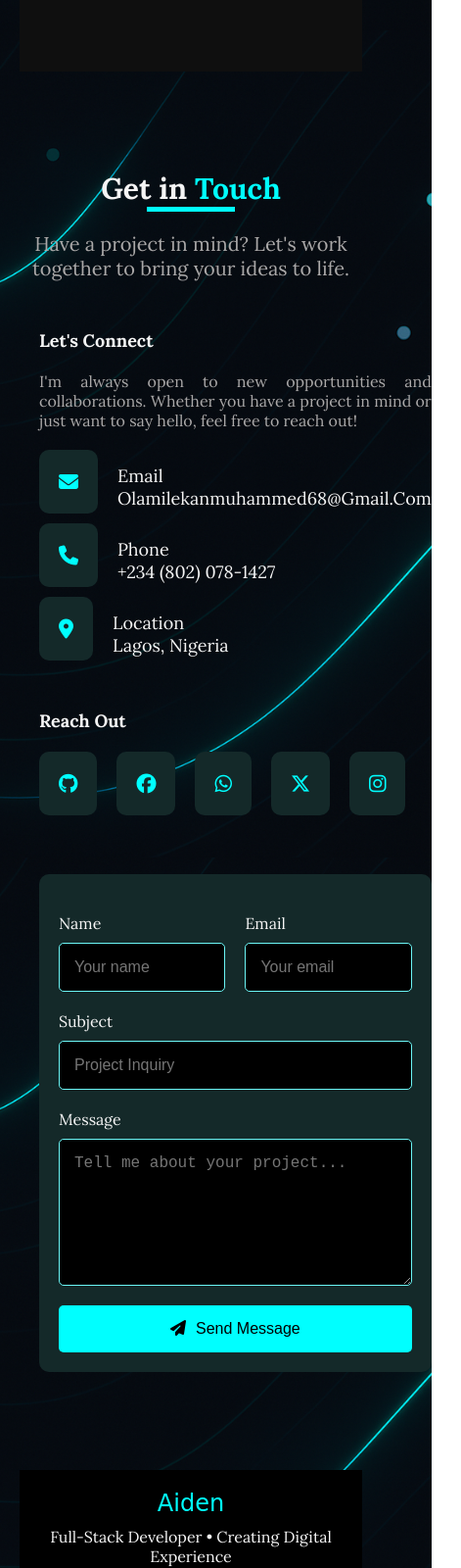
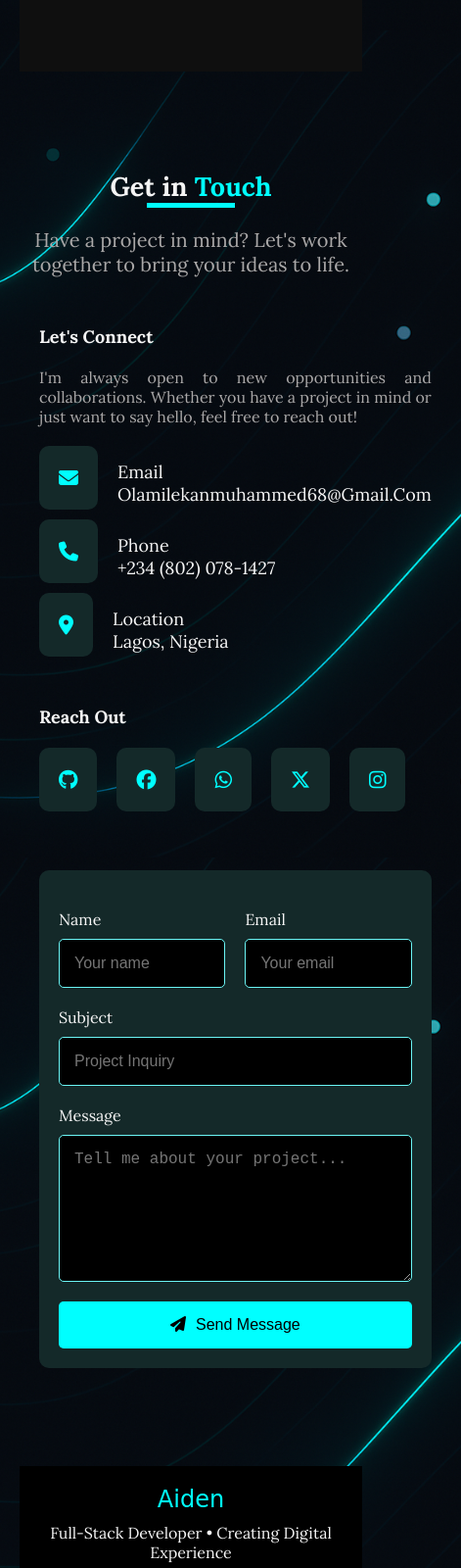
Before and after one commit to Aidenshalom/aidenshalom.github.io, a plain HTML site: page index.html in a window 390 px wide. Shown: the part 5877-7477 px from the top of the page at 98% size, 471 px wide, since content can reach past the window. Drawn offline with Linux system fonts and the light colour scheme; a web font is replaced by a local one.

Commit message:
Update style.css

```diff
--- a/style.css
+++ b/style.css
@@ -108,7 +108,7 @@ a {
     width: 100%;
     padding-left: 20px;
     z-index: 999;
-    top: 60px;
+    top: 80px;
     left: 0;
     background-color: #000000;
     border-bottom: 1px solid rgba(236, 234, 234, 0.5);
@@ -1240,11 +1240,27 @@ a {
     }
 }
 
-@media (max-width:450px) {
+@media (max-width:520px) {
 
     .contact .contact-container  {
-        margin-left: 20px;
+        margin-left: 10px;
         margin-right: 20px;
+    }
+}
+
+@media (max-width:450px) {
+    .contact .contact-title {
+        font-size: 18px;
+    }
+
+    .contact .contact-container .contact-content {
+        padding-left: 10px;
+        padding-right: 30px;
+    }
+
+    .contact .contact-container .contact-form {
+        padding-left: 10px;
+        padding-right: 30px;
     }
 
     .contact .contact-container .contact-content h3 {
```
